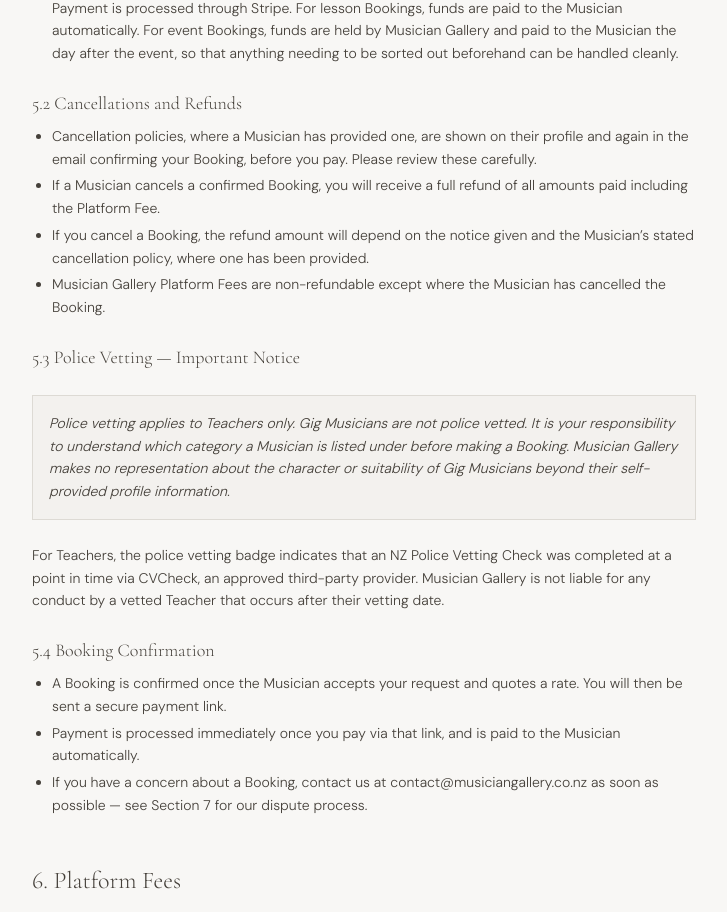
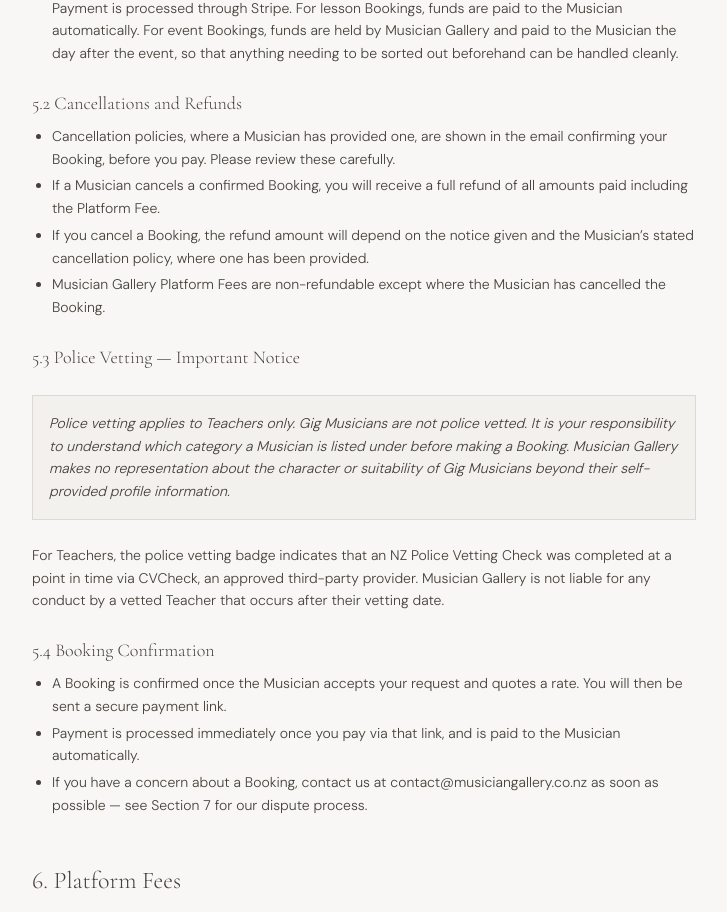
Before and after one commit to musiciangallery/Musician-Gallery, a Next.js app: page /terms in a window 1280 px wide. Shown: the part 3360-4272 px from the top of the page, without its empty margins (276-1003 px from the left). Built offline with nearby package versions, Linux system fonts and the light colour scheme.

Commit message:
Update page.tsx

```diff
--- a/src/app/terms/page.tsx
+++ b/src/app/terms/page.tsx
@@ -249,8 +249,8 @@ export default function TermsPage() {
       <ul className={ul}>
         <li>
           Cancellation policies, where a Musician has provided one, are
-          shown on their profile and again in the email confirming your
-          Booking, before you pay. Please review these carefully.
+          shown in the email confirming your Booking, before you pay.
+          Please review these carefully.
         </li>
         <li>
           If a Musician cancels a confirmed Booking, you will receive a full
```
